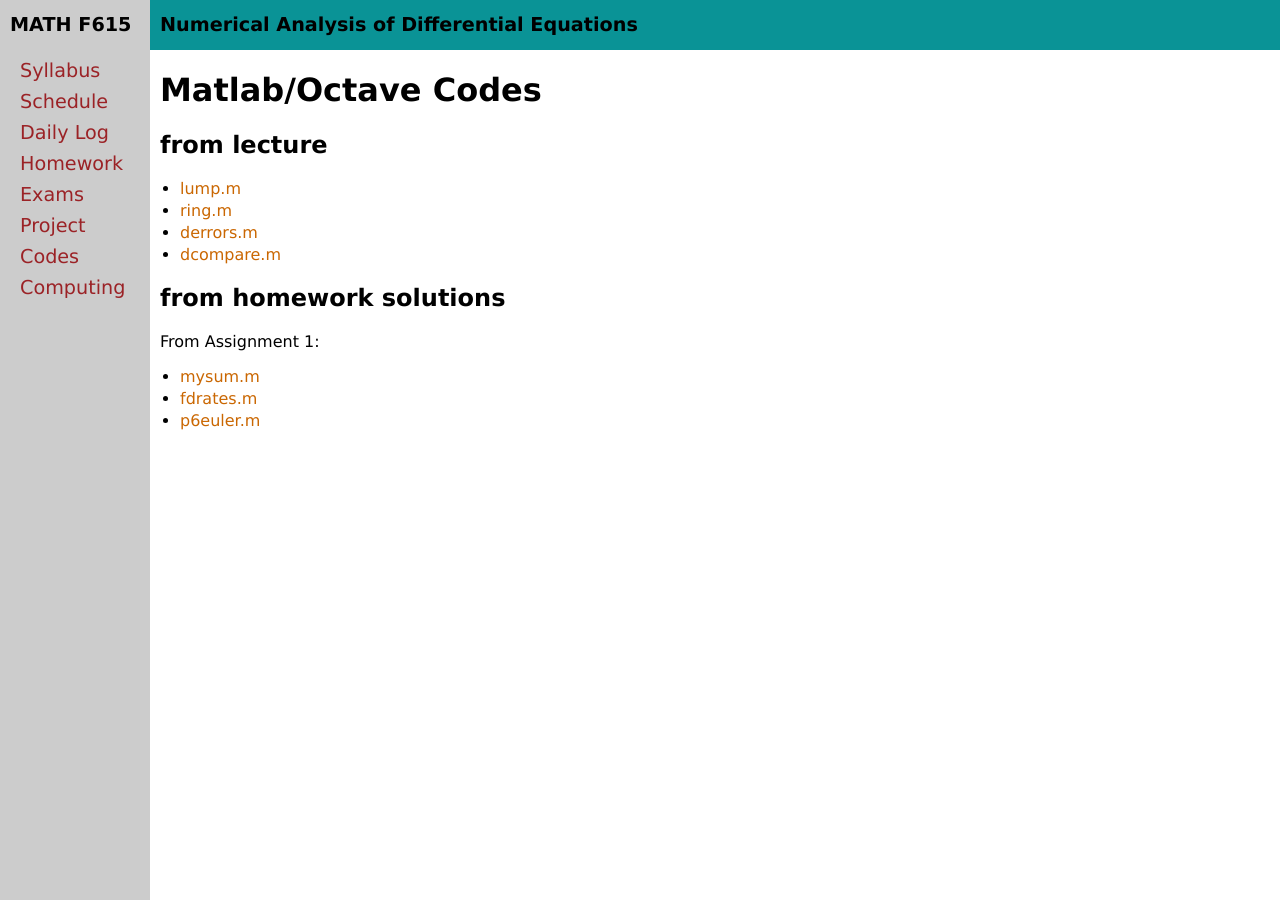
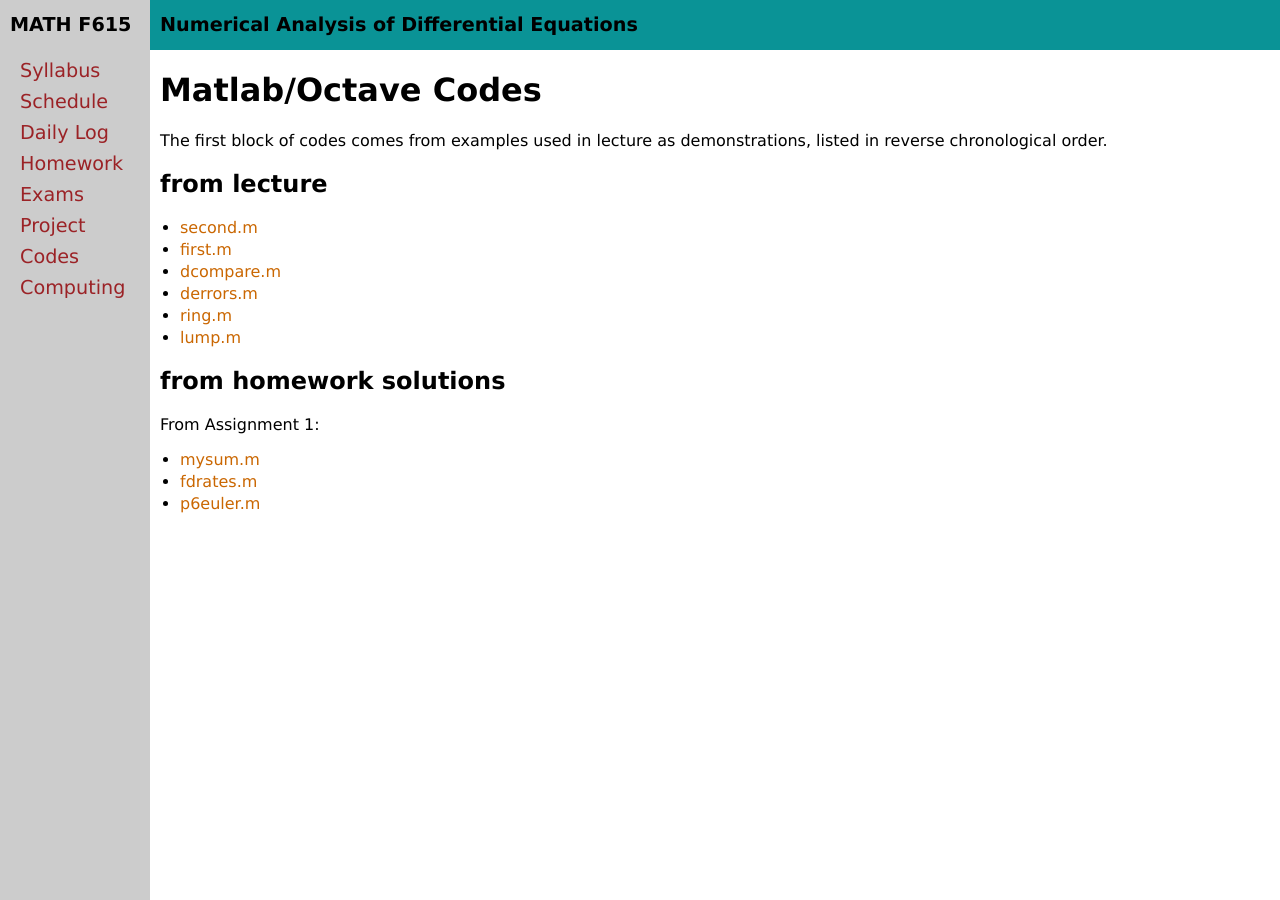
Before and after one commit to bueler/nade, a Jekyll site: the page built from codes.md, in a window 1280 px wide. Built offline with Jekyll 4.4.1, drawn with Linux system fonts in a browser that asks for light colours.

Commit message:
for tomorrow's lecture

```diff
--- a/codes.md
+++ b/codes.md
@@ -5,12 +5,16 @@ title: Matlab/Octave Codes
 
 # Matlab/Octave Codes
 
+The first block of codes comes from examples used in lecture as demonstrations, listed in reverse chronological order.
+
 ## from lecture
 
+  * [second.m](assets/codes/S25/second.m)
+  * [first.m](assets/codes/S25/first.m)
+  * [dcompare.m](assets/codes/S25/dcompare.m)
+  * [derrors.m](assets/codes/S25/derrors.m)
+  * [ring.m](assets/codes/S25/ring.m)
   * [lump.m](assets/codes/S25/lump.m)
-  * [ring.m](assets/codes/S25/ring.m)
-  * [derrors.m](assets/codes/S25/derrors.m)
-  * [dcompare.m](assets/codes/S25/dcompare.m)
 
 ## from homework solutions
 
```
Also changed, not shown: 3 other files.
